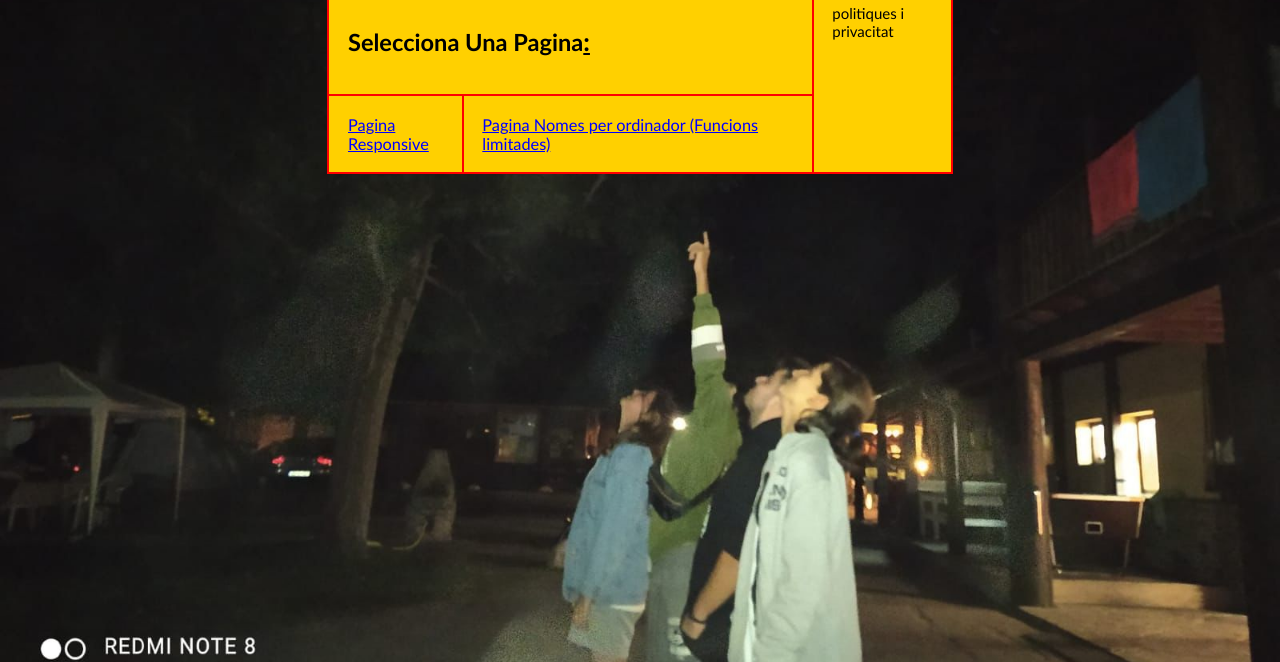
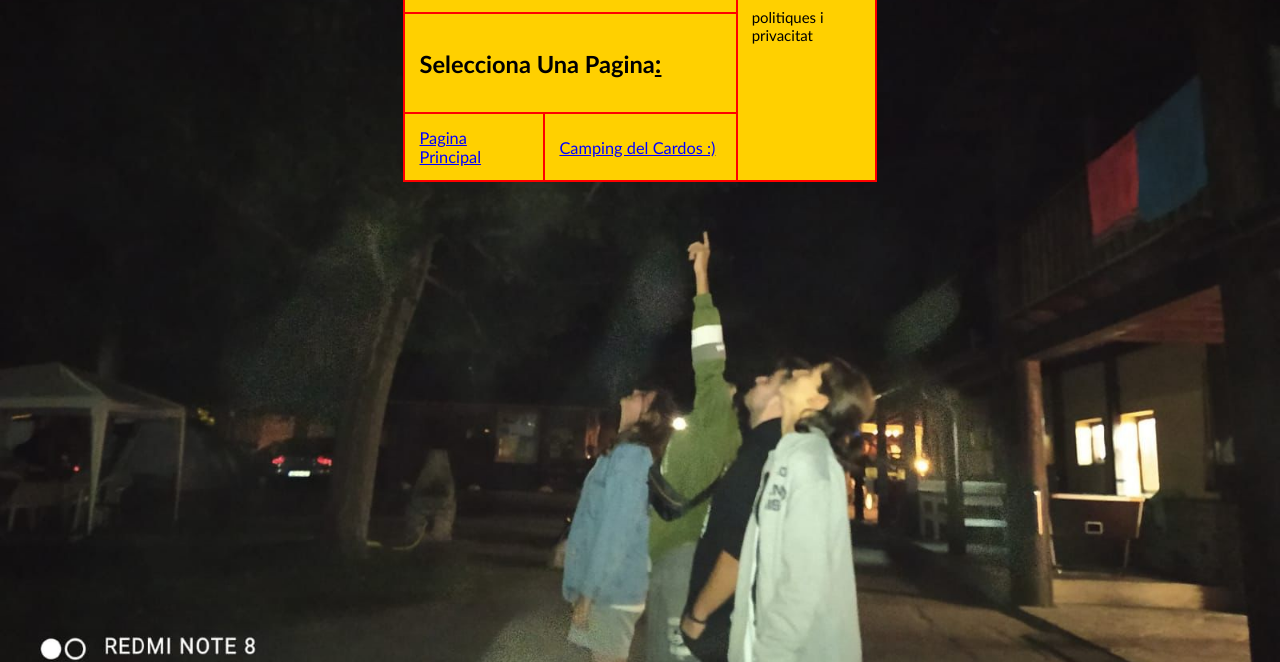
Before and after one commit to nil48f/nil48f.github.io, a plain HTML site: page index.html in a window 1280 px wide. Shown: the part 138-800 px from the top of the page. Drawn offline with Linux system fonts and the light colour scheme.

Commit message:
Update index.html

```diff
--- a/index.html
+++ b/index.html
@@ -44,8 +44,8 @@
                 <td colspan="2" style="font-size: 105%;"><h2>Selecciona Una Pagina<a href="oculta.html" style="color: black;" target="_blank">:</a></h2></td>
             </tr>
             <tr>
-                <td><a href="index1.html">Pagina Responsive</a></td>
-                <td><a href="index2.html">Pagina Nomes per ordinador (Funcions limitades)</a></td>
+                <td><a href="index1.html">Pagina Principal</a></td>
+                <td><a href="index2.html">Camping del Cardos :)</a></td>
             </tr>
         </table>
 
```
